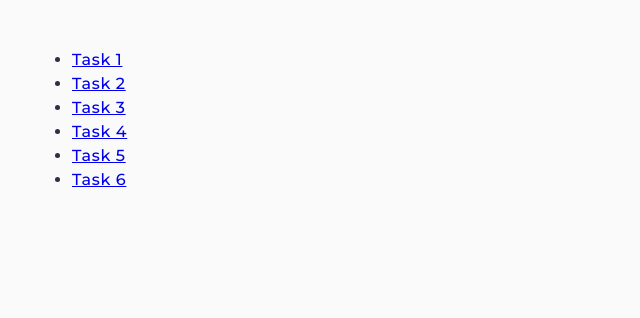
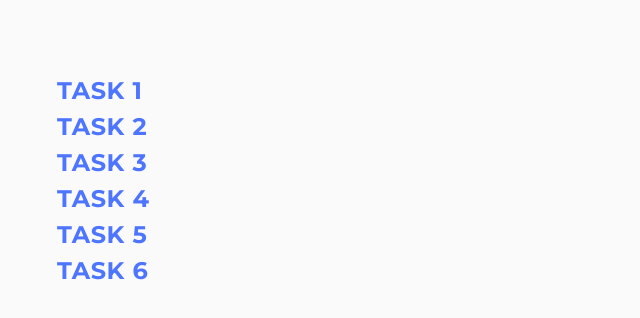
Before and after one commit to LiubovAnufriieva/goit-js-hw-07, a plain HTML site: page index.html in a window 1280 px wide. Shown: the whole page, without its empty margins (0-640 px from the left). Drawn offline with Linux system fonts and the light colour scheme.

Commit message:
Some editing

```diff
--- a/css/common.css
+++ b/css/common.css
@@ -13,6 +13,34 @@ body {
   color: #2e2f42;
   background-color: #fafafa;
   padding: 16px;
+}
+
+ul {
+  list-style-type: none;
+}
+
+a {
+  text-decoration: none;
+  cursor: pointer;
+}
+
+.task-list {
+  padding: 25px;
+
+}
+.task-item:hover,
+.task-item:focus {
+  color: #ff7070;
+}
+.task-item {
+  font-size: 24px;
+  color: #4e75ff;
+  font-weight: 700;
+}
+.go-home {
+  font-size: 18spx;
+  color: #4e75ff;
+  font-weight: 700;
 }
 
 .btn {
@@ -47,6 +75,7 @@ body {
   margin: 0;
   margin-bottom: 16px;
 }
+
 .list-item {
   display: flex;
   align-items: center;
--- a/index.html
+++ b/index.html
@@ -15,13 +15,13 @@
     <link rel="stylesheet" href="./css/common.css" />
   </head>
   <body>
-    <ul>
-      <li><a href="./task-1.html">Task 1</a></li>
-      <li><a href="./task-2.html">Task 2</a></li>
-      <li><a href="./task-3.html">Task 3</a></li>
-      <li><a href="./task-4.html">Task 4</a></li>
-      <li><a href="./task-5.html">Task 5</a></li>
-      <li><a href="./task-6.html">Task 6</a></li>
+    <ul class="task-list">
+      <li ><a class="task-item" href="./task-1.html">TASK 1</a></li>
+      <li ><a class="task-item" href="./task-2.html">TASK 2</a></li>
+      <li ><a class="task-item" href="./task-3.html">TASK 3</a></li>
+      <li ><a class="task-item" href="./task-4.html">TASK 4</a></li>
+      <li ><a class="task-item" href="./task-5.html">TASK 5</a></li>
+      <li ><a class="task-item" href="./task-6.html">TASK 6</a></li>
     </ul>
   </body>
 </html>
--- a/js/task-3.js
+++ b/js/task-3.js
@@ -5,6 +5,7 @@ const input = document.getElementById('name-input');
 const output = document.getElementById('name-output');
 
 input.addEventListener('input', () => {
+  e.preventDefault();
   const inputValue = input.value.trim();
   output.textContent = inputValue || 'Anonymous';
 });
--- a/js/task-6.js
+++ b/js/task-6.js
@@ -24,10 +24,12 @@ function createBoxes() {
 
   boxesContainer.innerHTML = '';
   boxesContainer.append(...boxes);
+
 }
 
 function destroyBoxes() {
   boxesContainer.innerHTML = '';
+  input.value = '';
 }
 
 function getRandomHexColor() {
```
Also changed, not shown: task-1.html (+1 -1 lines), task-2.html (+1 -1 lines), task-3.html (+1 -1 lines), task-4.html (+1 -1 lines), task-5.html (+1 -1 lines), task-6.html (+1 -1 lines).
